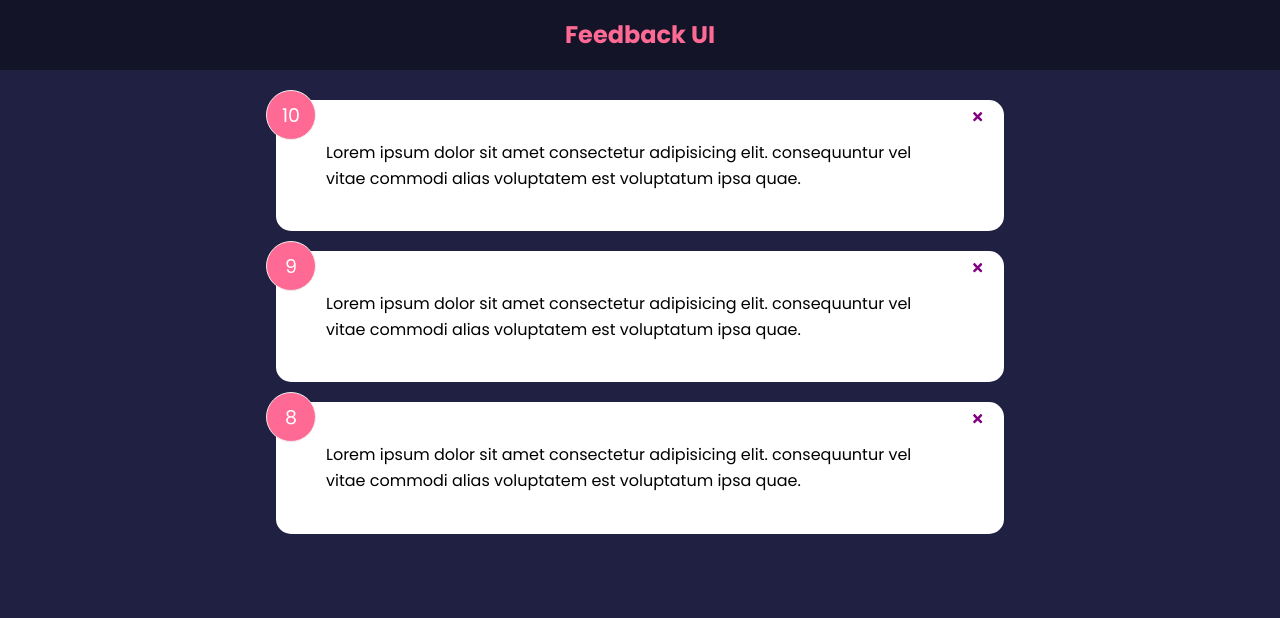
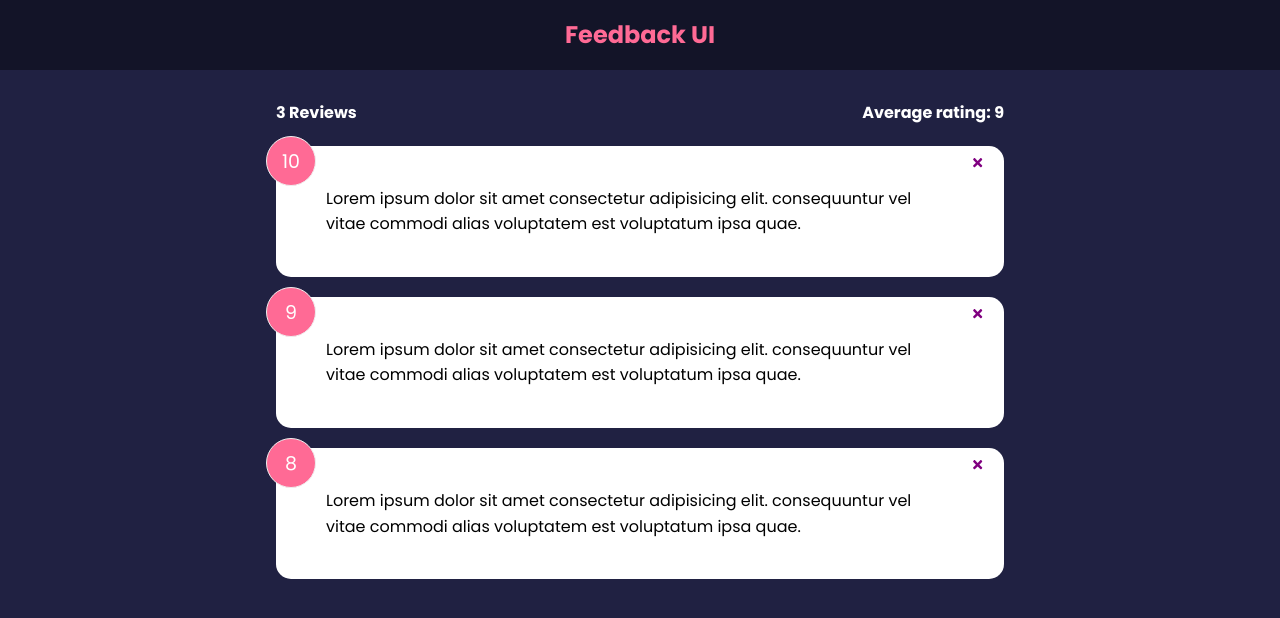
Before and after one commit to luizlopes12/feedback-app, a React (Create React App) app: page / in a window 1280 px wide. Shown: the top 618 px of the page. Built offline with nearby package versions, Linux system fonts and the light colour scheme.

Commit message:
Adicionando stats
Adicionando os status, quantas reviews e media de notas

```diff
--- a/src/App.js
+++ b/src/App.js
@@ -1,26 +1,23 @@
-import React,{useState} from 'react'
-import Header from './components/Header'
-import FeedbackList from './components/FeedbackList'
-import FeedbackData  from './data/FeedbackData'
-import Card from './components/shared/Card'
-function App(){
-    const [feedback, setFeedback] = useState(FeedbackData)
-    const deleteFeedback = (id) =>{
-        if(window.confirm('Are you sure you want to delete?')){
-            setFeedback(feedback.filter((item)=> item.id !==id))
-
-
-        }
-
+import React, { useState } from "react";
+import Header from "./components/Header";
+import FeedbackList from "./components/FeedbackList";
+import FeedbackData from "./data/FeedbackData";
+import FeedbackStats from "./components/FeedbackStats";
+function App() {
+  const [feedback, setFeedback] = useState(FeedbackData);
+  const deleteFeedback = (id) => {
+    if (window.confirm("Are you sure you want to delete?")) {
+      setFeedback(feedback.filter((item) => item.id !== id));
     }
-    return (
-        <>
-        <Header/>
-        <div className='container'>
-            <FeedbackList feedback={feedback} handleDelete={deleteFeedback}/>
-        </div>
-        </>
-
-    )
+  };
+  return (
+    <>
+      <Header />
+      <div className="container">
+        <FeedbackStats feedback={feedback} />
+        <FeedbackList feedback={feedback} handleDelete={deleteFeedback} />
+      </div>
+    </>
+  );
 }
 export default App;
--- /dev/null
+++ b/src/components/FeedbackStats.jsx
@@ -0,0 +1,16 @@
+import React from 'react'
+import FeedbackItem from './FeedbackItem'
+
+function FeedbackStats({feedback}) {
+    //calculate rating avg
+    let avg = feedback.reduce((acc, cur)=>{return acc + cur.rating},0)/feedback.length
+    avg = avg.toFixed(1).replace(/[.,]0$/, '')
+    return (
+        <div className='feedback-stats'>
+            <h4>{feedback.length} Reviews</h4>
+            <h4>Average rating: {isNaN(avg)? 0 : avg}</h4>
+        </div>
+    )
+}
+
+export default FeedbackStats
```
